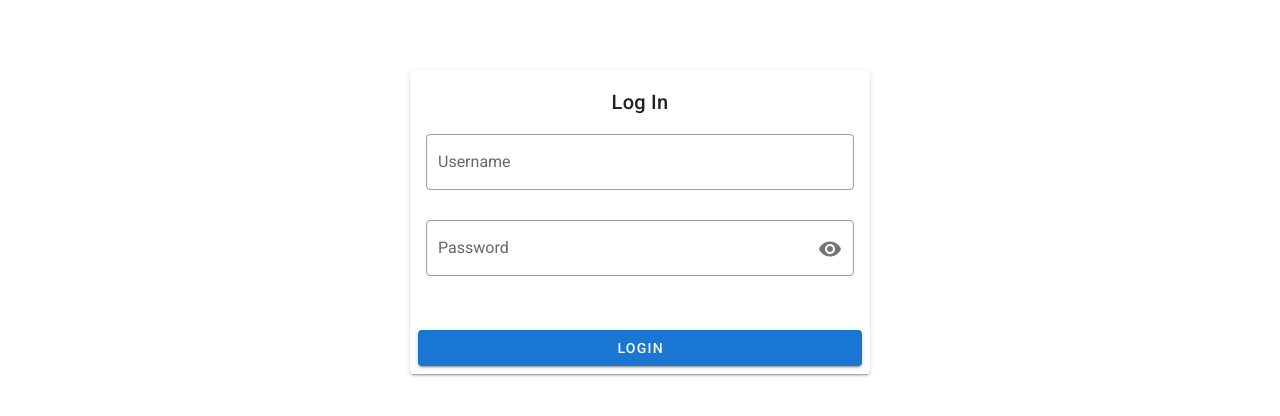
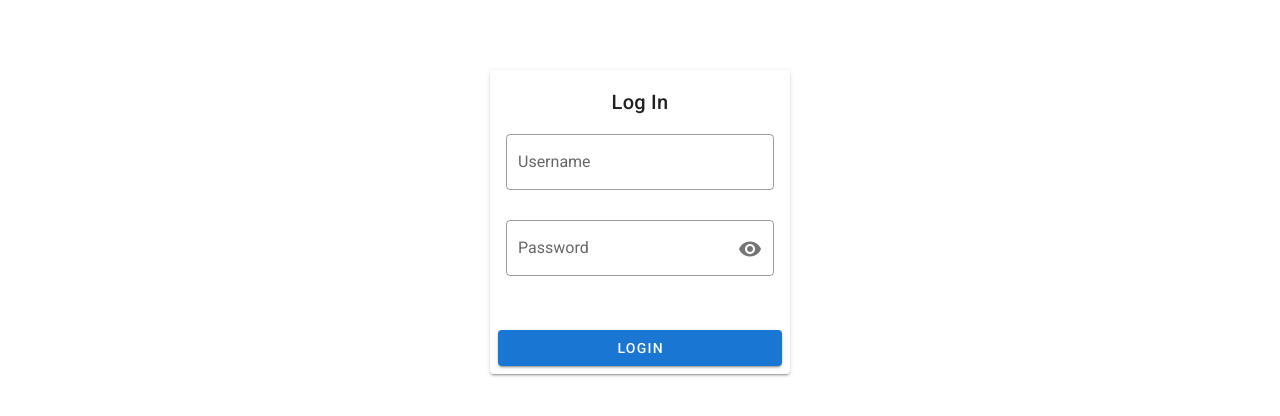
Before and after one commit to etherio97/com-nweoo-news, a Vue app: page /login in a window 1280 px wide. Shown: the part 154-570 px from the top of the page. Built offline with nearby package versions, Linux system fonts and the light colour scheme; no server answers.

Commit message:
Update Login.vue

```diff
--- a/src/views/Login.vue
+++ b/src/views/Login.vue
@@ -1,7 +1,7 @@
 <template>
   <v-row class="top-spacer text-center" justify="center">
     <v-form @submit.prevent="signInWithUsername" ref="loginForm">
-      <v-card width="460">
+      <v-card max-width="460" min-width="300">
         <v-card-title>
           <div style="width: 100%; align-text: center;">Log In</div>
         </v-card-title>
```
